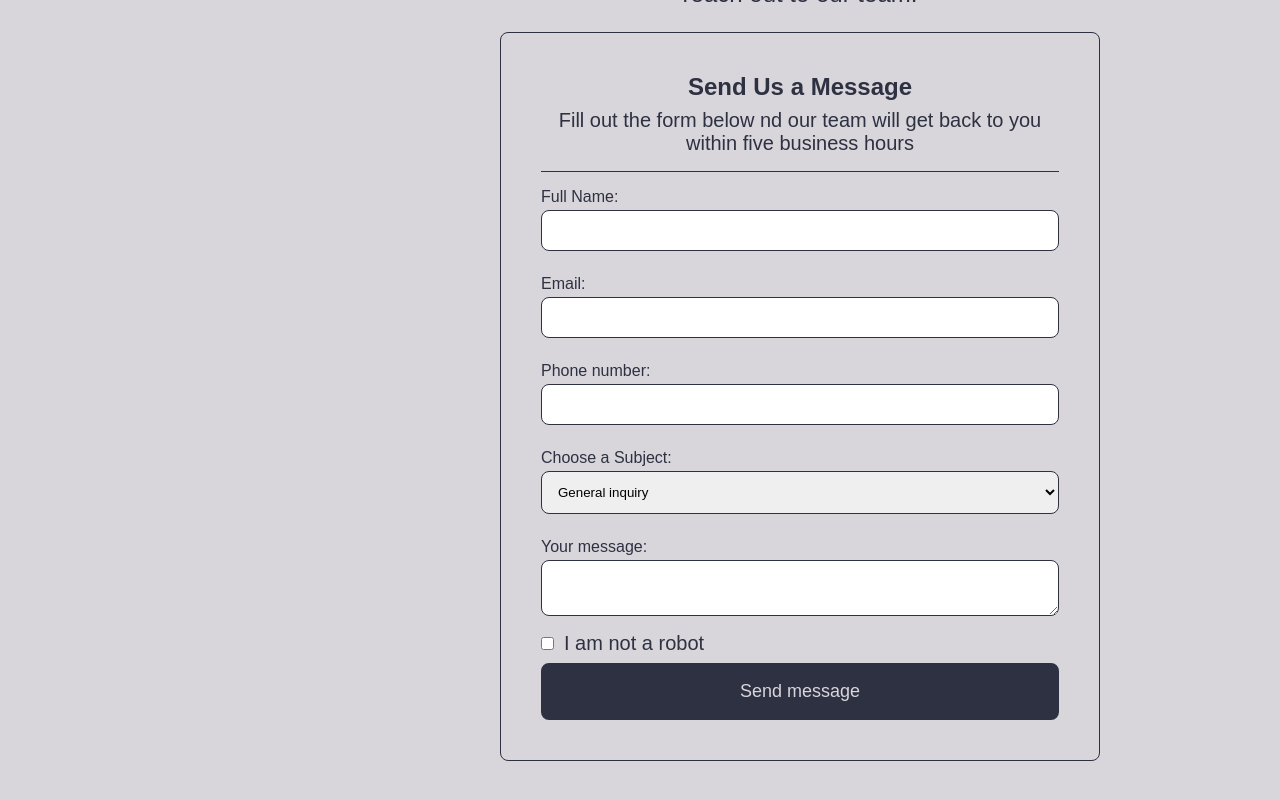
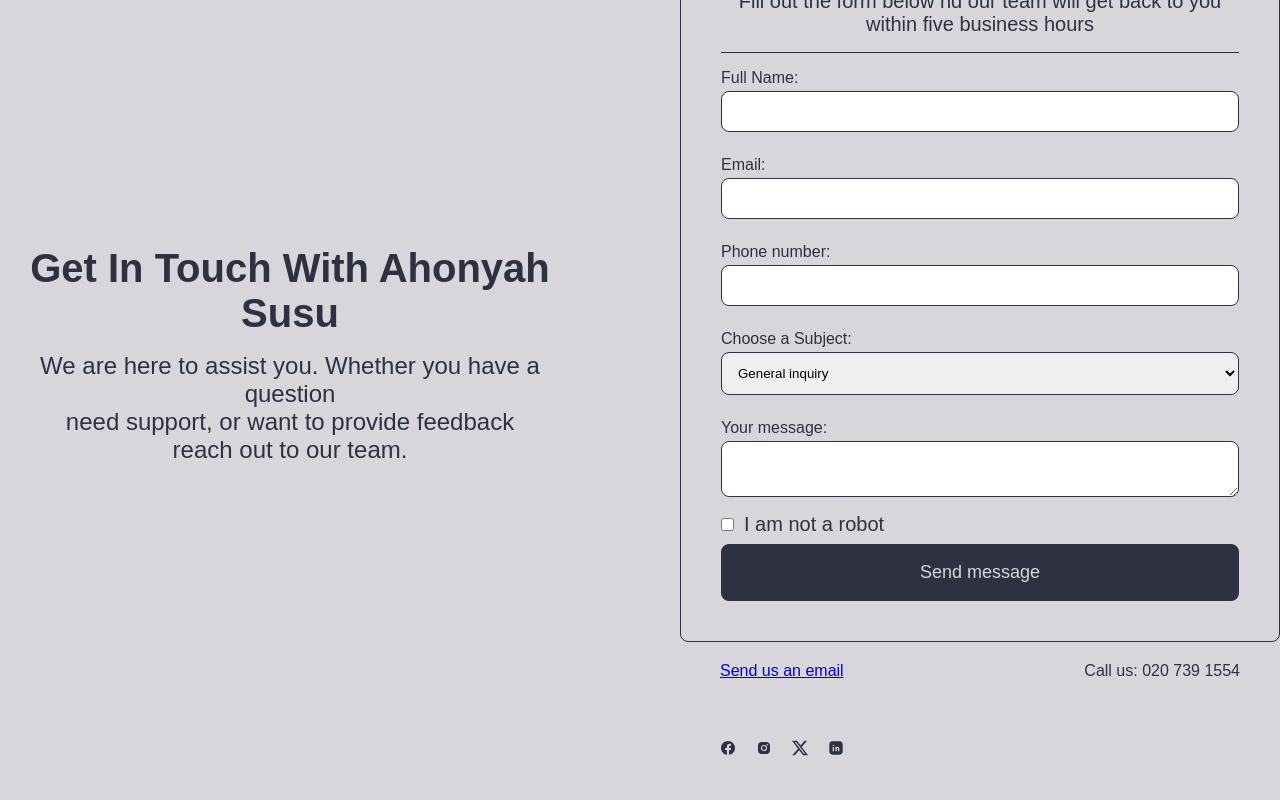
Before and after one commit to Frimpong04/ahonyah-susu-app, a Next.js app: page /contact in a window 1280 px wide. Shown: the part 280-1080 px from the top of the page. Built offline with nearby package versions, Linux system fonts and the light colour scheme.

Commit message:
add html markup to the features page

```diff
--- a/app/contact/page.jsx
+++ b/app/contact/page.jsx
@@ -1,4 +1,10 @@
 import React from 'react'
+
+// icons
+import { IoLogoFacebook } from "react-icons/io5";
+import { BiLogoInstagramAlt } from "react-icons/bi";
+import { BsTwitterX } from "react-icons/bs";
+import { TbBrandLinkedinFilled } from "react-icons/tb";
 
 // components
 import PrimaryContactForm from '../components/PrimaryContactForm'
@@ -19,12 +25,24 @@ export default function Contact() {
 
         <section className={classes.contact_form_section}>
            <PrimaryContactForm />
+           <section className={classes.other_contact_options}>
+                <div className={`${classes.email_direct} ${classes.other_contact}`}>
+                    <p><a href="mailTo:executivekfb27@gmail.com">Send us an email </a></p>
+                </div>
+               <div className={`${classes.other_contact} ${classes.hotline}`}>
+
+                    <p>Call us: 020 739 1554</p>
+               </div>
+
+            </section>
+            <section className={classes.social_media_links}>
+                <IoLogoFacebook />
+                <BiLogoInstagramAlt />
+                <BsTwitterX />
+                <TbBrandLinkedinFilled />
+            </section>
         </section>
 
-        {/* <section>
-            <h3>Other ways to connect</h3>
-            <p><a href="mailTo:">Send us an email </a></p>
-        </section> */}
 
 
     </main>
--- a/app/contact/page.module.css
+++ b/app/contact/page.module.css
@@ -1,6 +1,11 @@
 .main_container {
-    width: 1600px;
-    margin: 50px auto;
+    /* width: 1600px; */
+    /* margin: 50px auto; */
+    display: flex;
+    align-items: center;
+    justify-content: center;
+    gap: 100px;
+    margin-top: 100px;
 }
 
 .contact_heading {
@@ -16,3 +21,17 @@
 .contact_heading p {
     font-size: 24px;
 }
+
+.other_contact_options {
+    display: flex;
+    align-items: center;
+    justify-content: space-between;
+    padding:20px 40px;
+}
+
+.social_media_links {
+    display: flex;
+    align-items: center;
+    gap: 20px;
+    padding: 40px;
+}
```
Also changed, not shown: app/features/page.jsx (+96 -3 lines), package.json (+4 -3 lines), app/features/page.module.css (added), 1 other file (tests, documents, lock files or other folders).
